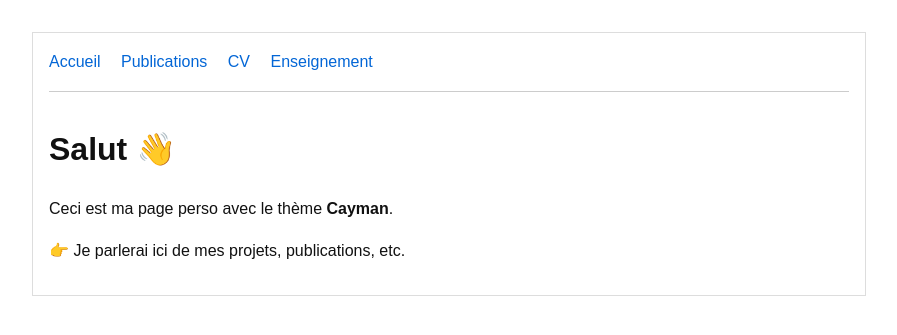
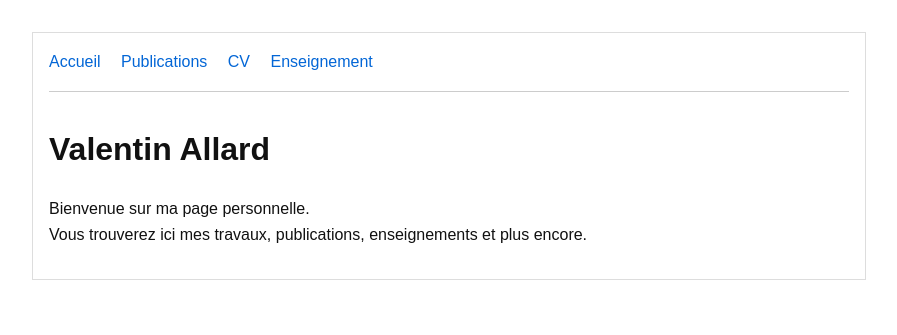
Before and after one commit to V-allard/V-allard.github.io, a Jekyll site: the page built from index.md, in a window 1280 px wide. Shown: the top 335 px of the page, without its empty margins (191-1088 px from the left). Built offline with Jekyll 4.4.1, drawn with Linux system fonts in a browser that asks for light colours.

Commit message:
Update index.md

```diff
--- a/index.md
+++ b/index.md
@@ -1,10 +1,9 @@
 ---
-title: "Bienvenue sur mon site"
 layout: default
+title: Accueil
 ---
 
-# Salut 👋
+# Valentin Allard
 
-Ceci est ma page perso avec le thème **Cayman**.
-
-👉 Je parlerai ici de mes projets, publications, etc.
+Bienvenue sur ma page personnelle.
+Vous trouverez ici mes travaux, publications, enseignements et plus encore.
```
